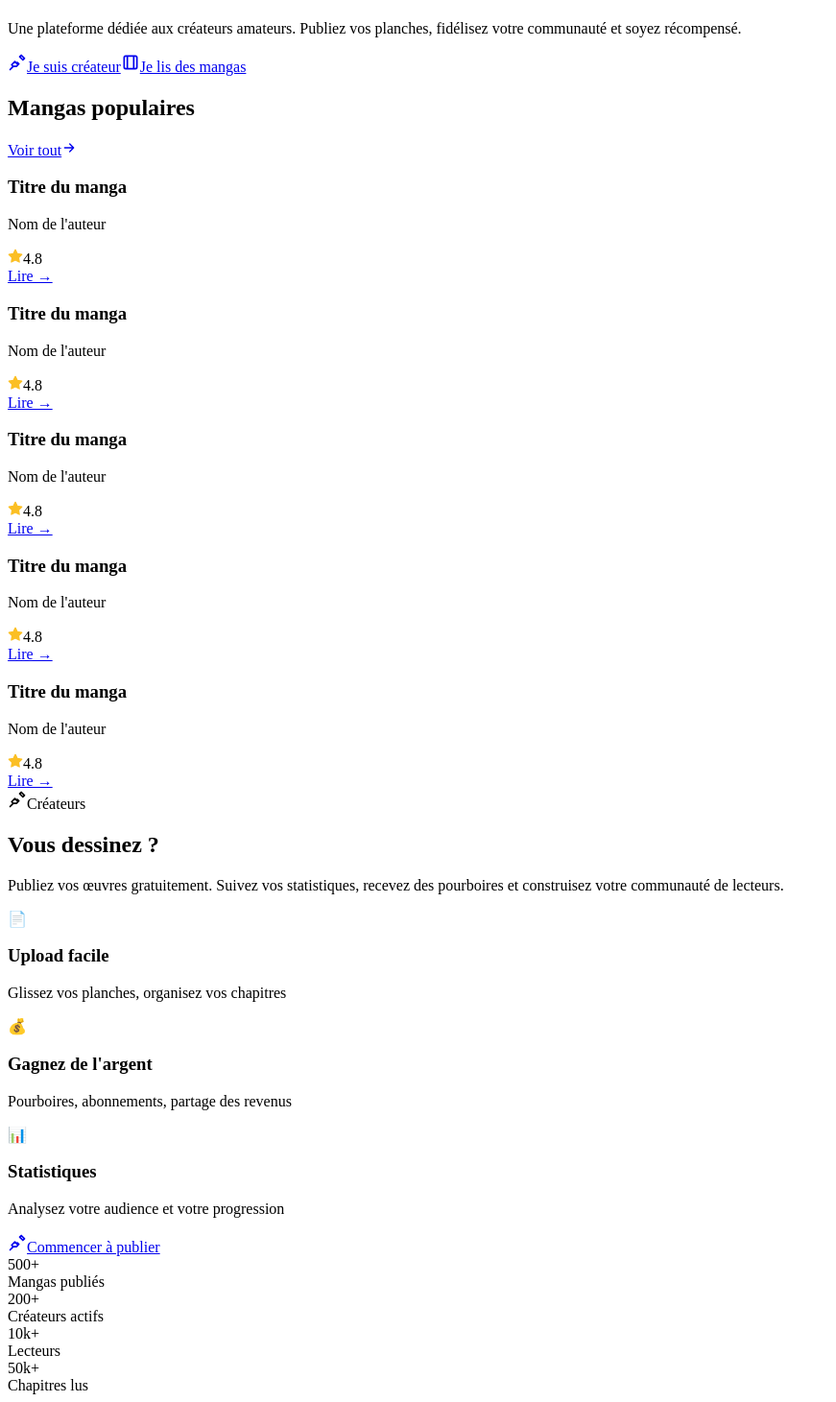
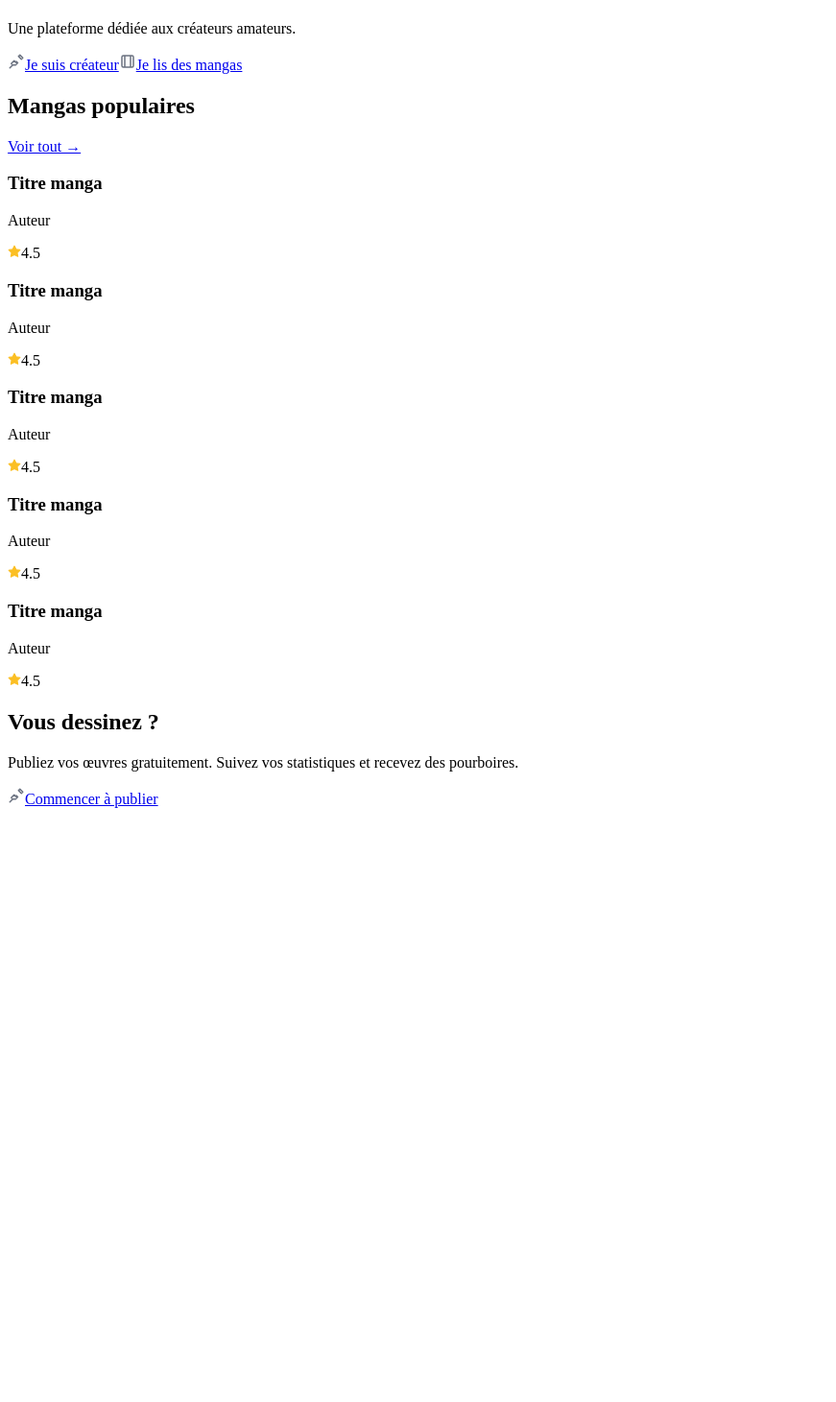
Before and after one commit to Chadro14/Manga-drop-, a Next.js app: page / in a window 1280 px wide. Shown: the part 131-1592 px from the top of the page at 96% size, without its empty margins (0-871 px from the left). After the commit the page ends 981 px from the top, so only its background shows below. Built offline with nearby package versions, Linux system fonts and the light colour scheme.

Commit message:
Update page.tsx

```diff
--- a/app/page.tsx
+++ b/app/page.tsx
@@ -2,65 +2,55 @@
 
 const LogoMD = () => (
   <svg width="60" height="60" viewBox="0 0 40 40" fill="none" xmlns="http://www.w3.org/2000/svg">
-    <circle cx="20" cy="20" r="20" fill="#1E40AF"/>
+    <circle cx="20" cy="20" r="20" fill="#2563EB"/>
     <path d="M12 28L16 12H24L28 28L24 26L20 18L16 26L12 28Z" fill="white"/>
     <rect x="18" y="14" width="4" height="6" fill="white"/>
   </svg>
 )
 
 const BrushIcon = () => (
-  <svg width="20" height="20" viewBox="0 0 24 24" fill="none" xmlns="http://www.w3.org/2000/svg">
-    <path d="M3 21L7 17M7 17L5 15L9 11L13 15L11 17L7 17ZM7 17L3 21" stroke="currentColor" strokeWidth="2" strokeLinecap="round" strokeLinejoin="round"/>
-    <path d="M15 5L19 9M19 9L21 7L17 3L15 5L19 9Z" stroke="currentColor" strokeWidth="2" strokeLinecap="round" strokeLinejoin="round"/>
-    <path d="M12 12L14 14" stroke="currentColor" strokeWidth="2" strokeLinecap="round"/>
+  <svg width="18" height="18" viewBox="0 0 24 24" fill="none" xmlns="http://www.w3.org/2000/svg">
+    <path d="M3 21L7 17M7 17L5 15L9 11L13 15L11 17L7 17ZM7 17L3 21" stroke="#6B7280" strokeWidth="2" strokeLinecap="round" strokeLinejoin="round"/>
+    <path d="M15 5L19 9M19 9L21 7L17 3L15 5L19 9Z" stroke="#6B7280" strokeWidth="2" strokeLinecap="round" strokeLinejoin="round"/>
+    <path d="M12 12L14 14" stroke="#6B7280" strokeWidth="2" strokeLinecap="round"/>
   </svg>
 )
 
 const BookIcon = () => (
-  <svg width="20" height="20" viewBox="0 0 24 24" fill="none" xmlns="http://www.w3.org/2000/svg">
-    <path d="M4 6C4 4.89543 4.89543 4 6 4H18C19.1046 4 20 4.89543 20 6V18C20 19.1046 19.1046 20 18 20H6C4.89543 20 4 19.1046 4 18V6Z" stroke="currentColor" strokeWidth="2"/>
-    <path d="M8 4V20" stroke="currentColor" strokeWidth="2"/>
-    <path d="M16 4V20" stroke="currentColor" strokeWidth="2"/>
+  <svg width="18" height="18" viewBox="0 0 24 24" fill="none" xmlns="http://www.w3.org/2000/svg">
+    <path d="M4 6C4 4.89543 4.89543 4 6 4H18C19.1046 4 20 4.89543 20 6V18C20 19.1046 19.1046 20 18 20H6C4.89543 20 4 19.1046 4 18V6Z" stroke="#6B7280" strokeWidth="2"/>
+    <path d="M8 4V20" stroke="#6B7280" strokeWidth="2"/>
+    <path d="M16 4V20" stroke="#6B7280" strokeWidth="2"/>
   </svg>
 )
 
 const StarIcon = () => (
-  <svg width="16" height="16" viewBox="0 0 24 24" fill="none" xmlns="http://www.w3.org/2000/svg">
-    <path d="M12 2L15.09 8.26L22 9.27L17 14.14L18.18 21.02L12 17.77L5.82 21.02L7 14.14L2 9.27L8.91 8.26L12 2Z" fill="#FBBF24" stroke="#FBBF24" strokeWidth="2" strokeLinejoin="round"/>
-  </svg>
-)
-
-const ArrowRight = () => (
-  <svg width="16" height="16" viewBox="0 0 24 24" fill="none" xmlns="http://www.w3.org/2000/svg">
-    <path d="M5 12H19M19 12L13 6M19 12L13 18" stroke="currentColor" strokeWidth="2" strokeLinecap="round" strokeLinejoin="round"/>
+  <svg width="14" height="14" viewBox="0 0 24 24" fill="#FBBF24" stroke="#FBBF24" xmlns="http://www.w3.org/2000/svg">
+    <path d="M12 2L15.09 8.26L22 9.27L17 14.14L18.18 21.02L12 17.77L5.82 21.02L7 14.14L2 9.27L8.91 8.26L12 2Z" strokeWidth="2" strokeLinejoin="round"/>
   </svg>
 )
 
 export default function HomePage() {
   return (
-    <div>
-      {/* Hero Section - Dégradé élégant */}
-      <div className="relative bg-gradient-to-br from-slate-900 via-blue-900 to-slate-900 text-white overflow-hidden">
-        <div className="absolute inset-0 bg-black/20"></div>
-        <div className="relative container mx-auto px-4 py-24 text-center">
+    <div className="bg-white">
+      {/* Hero Section */}
+      <div className="bg-white border-b border-gray-200">
+        <div className="container mx-auto px-4 py-20 text-center">
           <div className="flex justify-center mb-6">
-            <div className="bg-white/10 backdrop-blur-sm p-4 rounded-2xl">
             <LogoMD />
           </div>
-          </div>
-          <h1 className="text-5xl md:text-6xl font-bold mb-6 tracking-tight">
+          <h1 className="text-5xl font-bold text-gray-900 mb-4">
             Publiez votre manga
           </h1>
-          <p className="text-xl mb-8 text-blue-100 max-w-2xl mx-auto">
-            Une plateforme dédiée aux créateurs amateurs. Publiez vos planches,
-            fidélisez votre communauté et soyez récompensé.
+          <p className="text-xl text-gray-500 mb-8 max-w-2xl mx-auto">
+            Une plateforme dédiée aux créateurs amateurs.
           </p>
-          <div className="flex flex-col sm:flex-row gap-4 justify-center">
-            <a href="/register" className="inline-flex items-center gap-2 bg-white text-blue-900 px-6 py-3 rounded-xl font-semibold hover:bg-gray-100 shadow-xl transition-all hover:scale-105">
+          <div className="flex gap-4 justify-center">
+            <a href="/register" className="inline-flex items-center gap-2 bg-blue-600 text-white px-6 py-3 rounded-lg font-semibold hover:bg-blue-700 transition">
               <BrushIcon />
               Je suis créateur
             </a>
-            <a href="/register" className="inline-flex items-center gap-2 bg-blue-600 text-white px-6 py-3 rounded-xl font-semibold hover:bg-blue-500 shadow-xl transition-all hover:scale-105">
+            <a href="/register" className="inline-flex items-center gap-2 border border-gray-300 text-gray-700 px-6 py-3 rounded-lg font-semibold hover:bg-gray-50 transition">
               <BookIcon />
               Je lis des mangas
             </a>
@@ -69,33 +59,21 @@ export default function HomePage() {
       </div>
 
       {/* Section Mangas populaires */}
-      <div className="container mx-auto px-4 py-20">
-        <div className="flex justify-between items-center mb-12">
-          <h2 className="text-2xl md:text-3xl font-bold text-slate-800 border-l-4 border-blue-600 pl-4">
-            Mangas populaires
-          </h2>
-          <a href="/search" className="inline-flex items-center gap-1 text-blue-600 hover:text-blue-700 font-medium transition">
-            Voir tout
-            <ArrowRight />
-          </a>
+      <div className="container mx-auto px-4 py-16">
+        <div className="flex justify-between items-center mb-8">
+          <h2 className="text-2xl font-bold text-gray-900">Mangas populaires</h2>
+          <a href="/search" className="text-blue-600 hover:text-blue-700 text-sm">Voir tout →</a>
         </div>
-        <div className="grid grid-cols-2 sm:grid-cols-3 md:grid-cols-4 lg:grid-cols-5 gap-6">
+        <div className="grid grid-cols-2 md:grid-cols-5 gap-4">
           {[1, 2, 3, 4, 5].map((i) => (
-            <div key={i} className="group bg-white rounded-xl overflow-hidden shadow-md hover:shadow-xl transition-all duration-300 hover:-translate-y-1 border border-gray-100">
-              <div className="aspect-[3/4] bg-gradient-to-br from-slate-200 to-slate-300 relative overflow-hidden">
-                <div className="absolute inset-0 bg-black/0 group-hover:bg-black/20 transition-colors duration-300"></div>
-              </div>
-              <div className="p-4">
-                <h3 className="font-bold text-slate-800 mb-1">Titre du manga</h3>
-                <p className="text-sm text-slate-500 mb-2">Nom de l'auteur</p>
-                <div className="flex items-center justify-between">
-                  <div className="flex items-center gap-1">
+            <div key={i} className="border border-gray-200 rounded-lg overflow-hidden hover:shadow-md transition">
+              <div className="aspect-[3/4] bg-gray-100"></div>
+              <div className="p-3">
+                <h3 className="font-semibold text-gray-900">Titre manga</h3>
+                <p className="text-sm text-gray-500">Auteur</p>
+                <div className="flex items-center gap-1 mt-1">
                   <StarIcon />
-                    <span className="text-xs text-slate-500">4.8</span>
-                  </div>
-                  <a href="#" className="text-blue-600 text-sm font-medium hover:text-blue-700 transition">
-                    Lire →
-                  </a>
+                  <span className="text-xs text-gray-400">4.5</span>
                 </div>
               </div>
             </div>
@@ -103,67 +81,19 @@ export default function HomePage() {
         </div>
       </div>
 
-      {/* Section pour les créateurs - Carte premium */}
-      <div className="bg-gradient-to-r from-slate-50 to-blue-50 py-20">
-        <div className="container mx-auto px-4">
-          <div className="max-w-4xl mx-auto text-center">
-            <div className="inline-flex items-center gap-2 bg-blue-100 text-blue-700 px-4 py-1 rounded-full text-sm mb-6">
-              <BrushIcon />
-              <span>Créateurs</span>
-            </div>
-            <h2 className="text-3xl md:text-4xl font-bold text-slate-800 mb-4">
-              Vous dessinez ?
-            </h2>
-            <p className="text-lg text-slate-600 mb-8 max-w-2xl mx-auto">
-              Publiez vos œuvres gratuitement. Suivez vos statistiques, recevez des pourboires
-              et construisez votre communauté de lecteurs.
+      {/* Section créateurs */}
+      <div className="bg-gray-50 border-t border-gray-200 py-16">
+        <div className="container mx-auto px-4 text-center">
+          <h2 className="text-2xl font-bold text-gray-900 mb-4">Vous dessinez ?</h2>
+          <p className="text-gray-500 mb-8 max-w-2xl mx-auto">
+            Publiez vos œuvres gratuitement. Suivez vos statistiques et recevez des pourboires.
           </p>
-            <div className="grid grid-cols-1 md:grid-cols-3 gap-6 mb-10 text-left">
-              <div className="bg-white p-5 rounded-xl shadow-sm border border-gray-100">
-                <div className="text-blue-600 mb-3">📄</div>
-                <h3 className="font-semibold text-slate-800 mb-1">Upload facile</h3>
-                <p className="text-sm text-slate-500">Glissez vos planches, organisez vos chapitres</p>
-              </div>
-              <div className="bg-white p-5 rounded-xl shadow-sm border border-gray-100">
-                <div className="text-blue-600 mb-3">💰</div>
-                <h3 className="font-semibold text-slate-800 mb-1">Gagnez de l'argent</h3>
-                <p className="text-sm text-slate-500">Pourboires, abonnements, partage des revenus</p>
-              </div>
-              <div className="bg-white p-5 rounded-xl shadow-sm border border-gray-100">
-                <div className="text-blue-600 mb-3">📊</div>
-                <h3 className="font-semibold text-slate-800 mb-1">Statistiques</h3>
-                <p className="text-sm text-slate-500">Analysez votre audience et votre progression</p>
-              </div>
-            </div>
-            <a href="/register" className="inline-flex items-center gap-2 bg-blue-600 text-white px-8 py-3 rounded-xl font-semibold hover:bg-blue-700 shadow-lg transition-all hover:scale-105">
+          <a href="/register" className="inline-flex items-center gap-2 bg-blue-600 text-white px-8 py-3 rounded-lg font-semibold hover:bg-blue-700 transition">
             <BrushIcon />
             Commencer à publier
           </a>
         </div>
       </div>
     </div>
-
-      {/* Section statistiques */}
-      <div className="container mx-auto px-4 py-20">
-        <div className="grid grid-cols-2 md:grid-cols-4 gap-8 text-center">
-          <div>
-            <div className="text-3xl md:text-4xl font-bold text-blue-600">500+</div>
-            <div className="text-slate-500 text-sm mt-1">Mangas publiés</div>
-          </div>
-          <div>
-            <div className="text-3xl md:text-4xl font-bold text-blue-600">200+</div>
-            <div className="text-slate-500 text-sm mt-1">Créateurs actifs</div>
-          </div>
-          <div>
-            <div className="text-3xl md:text-4xl font-bold text-blue-600">10k+</div>
-            <div className="text-slate-500 text-sm mt-1">Lecteurs</div>
-          </div>
-          <div>
-            <div className="text-3xl md:text-4xl font-bold text-blue-600">50k+</div>
-            <div className="text-slate-500 text-sm mt-1">Chapitres lus</div>
-          </div>
-        </div>
-      </div>
-    </div>
   )
 }
```
Lines whose indentation alone changed are shown as unchanged.
